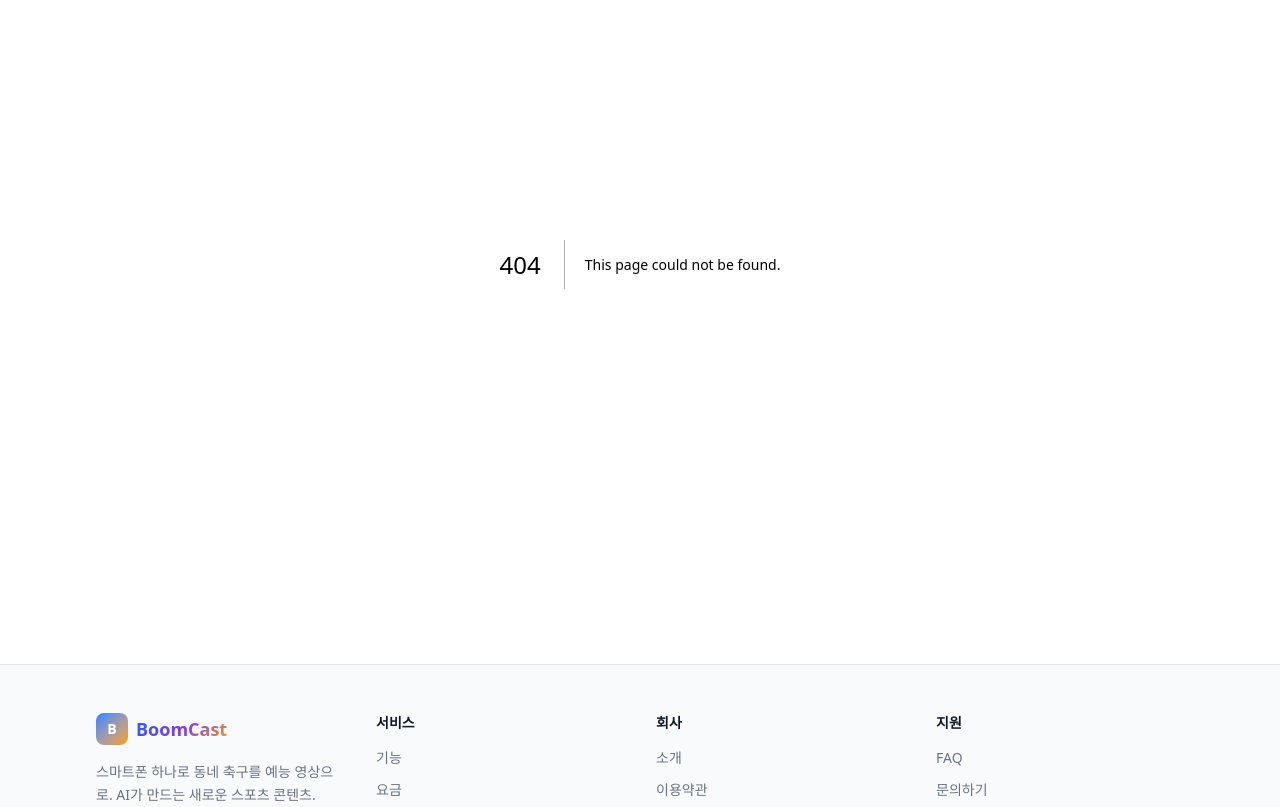
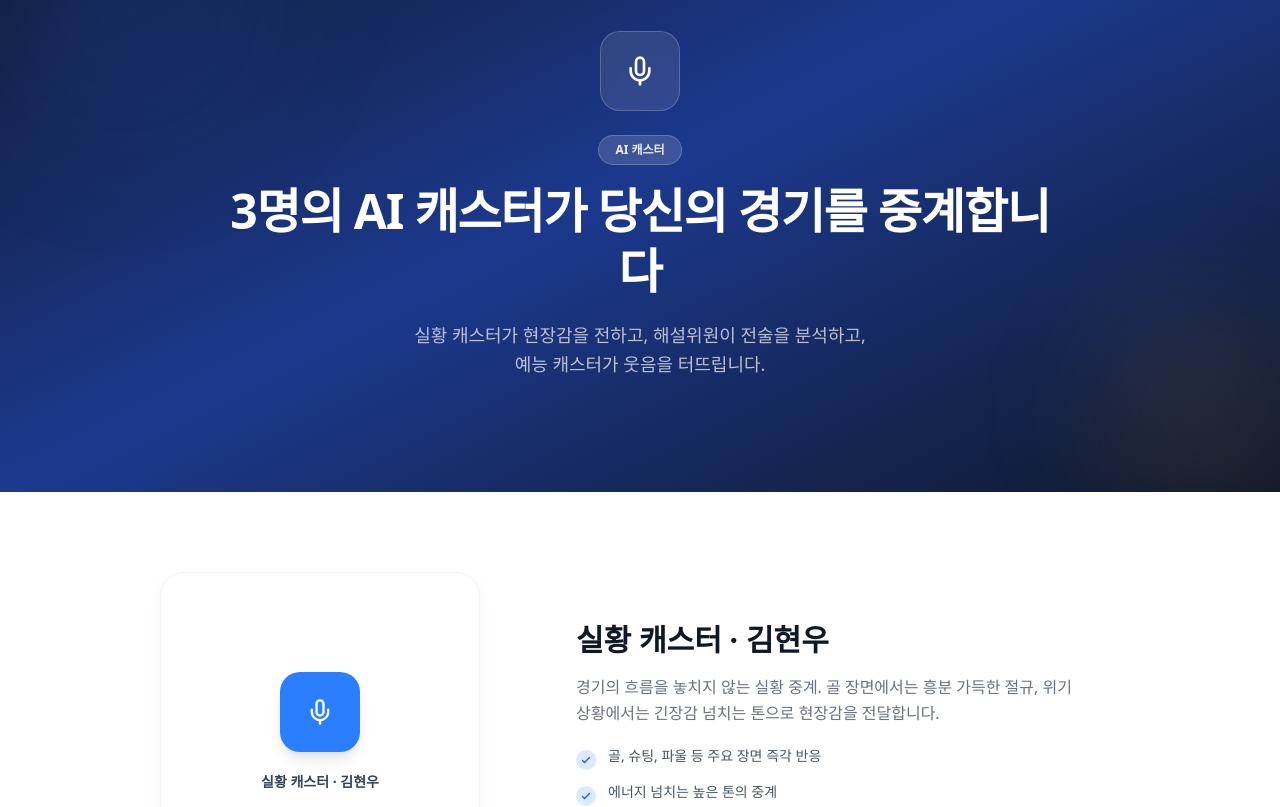
Before and after one commit to kangyh427/boomcast, a Next.js app: page /features/ai-casters in a window 1280 px wide. Before the commit this address had no page. Shown: the part 200-1007 px from the top of the page. Built offline with nearby package versions, Linux system fonts and the light colour scheme; a web font is replaced by a local one.

Commit message:
Create page.tsx

```diff
--- /dev/null
+++ b/src/app/features/ai-casters/page.tsx
@@ -0,0 +1,178 @@
+/*
+ * ============================================================
+ * 파일: src/app/features/ai-casters/page.tsx
+ * 설명: AI 캐스터 소개 상세 페이지
+ * 경로: src/app/features/ai-casters/page.tsx
+ * 최근 작업: 세션 9 - 신규 생성
+ *   - FeatureDetailLayout 공통 레이아웃 사용
+ *   - 3명의 캐스터 소개 (실황/해설/예능)
+ *   - AI 대본 미리보기 섹션
+ *   - useLang() 적용 (한/영)
+ *   - lucide-react 아이콘 사용 (이모지 대체)
+ * 작성일: 2026-03-07
+ * ============================================================
+ */
+
+"use client";
+
+import FeatureDetailLayout from "@/components/features/FeatureDetailLayout";
+import { useLang } from "@/providers/LanguageProvider";
+import { Mic, BookOpen, Laugh, Sparkles } from "lucide-react";
+
+/* ── 한/영 텍스트 데이터 ── */
+const pageData = {
+  ko: {
+    heroBadge: "AI 캐스터",
+    heroTitle: "3명의 AI 캐스터가\n당신의 경기를 중계합니다",
+    heroSubtitle:
+      "실황 캐스터가 현장감을 전하고, 해설위원이 전술을 분석하고,\n예능 캐스터가 웃음을 터뜨립니다.",
+    sections: [
+      {
+        iconComponent: "Mic",
+        iconBg: "bg-blue-500",
+        title: "실황 캐스터 · 김현우",
+        description:
+          "경기의 흐름을 놓치지 않는 실황 중계. 골 장면에서는 흥분 가득한 절규, 위기 상황에서는 긴장감 넘치는 톤으로 현장감을 전달합니다.",
+        points: [
+          "골, 슈팅, 파울 등 주요 장면 즉각 반응",
+          "에너지 넘치는 높은 톤의 중계",
+          "경기 흐름에 따라 감정선 자동 조절",
+        ],
+      },
+      {
+        iconComponent: "BookOpen",
+        iconBg: "bg-emerald-500",
+        title: "해설위원 · 박지훈",
+        description:
+          "차분하고 분석적인 전술 해설. 선수의 포지셔닝, 팀 전략, 경기 흐름의 변화를 읽고 시청자에게 깊이 있는 이해를 제공합니다.",
+        points: [
+          "전술 분석과 상황 설명",
+          "차분한 톤의 배경 지식 제공",
+          "가끔 인생 조언형 드립으로 웃음 유발",
+        ],
+      },
+      {
+        iconComponent: "Laugh",
+        iconBg: "bg-amber-500",
+        title: "예능 캐스터 · 이수빈",
+        description:
+          "바이럴 콘텐츠의 핵심. 과장된 리액션, 유행어, 사투리를 섞어 경기를 예능으로 만듭니다. 헛발질에도 웃음 포인트를 만들어냅니다.",
+        points: [
+          "밝고 유쾌한 과장 리액션",
+          "사투리, 유행어, ㅋㅋ 포함",
+          "헛발질 → '이건 공이 잘못한 겁니다'",
+        ],
+      },
+      {
+        iconComponent: "Sparkles",
+        iconBg: "bg-purple-500",
+        title: "AI 대본의 비밀",
+        description:
+          "한국 예능 자막 데이터로 학습한 AI가, 경기 상황에 맞는 대사를 생성합니다. '골때녀', '뭉쳐야 찬다' 스타일의 유머 패턴을 활용합니다.",
+        points: [
+          "경기 상황별 맞춤 대사 자동 생성",
+          "3명의 캐스터가 자연스럽게 대화",
+          "사용자 피드백으로 지속 품질 개선",
+        ],
+      },
+    ],
+    ctaTitle: "직접 들어보세요",
+    ctaSubtitle: "AI 캐스터 3명의 예능 해설을 체험해볼 수 있습니다",
+    ctaButtonText: "체험하기",
+  },
+  en: {
+    heroBadge: "AI Casters",
+    heroTitle: "3 AI Casters\nCommentate Your Game",
+    heroSubtitle:
+      "A play-by-play caster brings the action, an analyst breaks down tactics,\nand an entertainer adds the laughs.",
+    sections: [
+      {
+        iconComponent: "Mic",
+        iconBg: "bg-blue-500",
+        title: "Play-by-Play · Alex Kim",
+        description:
+          "Never misses a beat. From screaming goal calls to tense penalty moments, the play-by-play caster delivers raw excitement and energy.",
+        points: [
+          "Instant reactions to goals, shots, fouls",
+          "High-energy, passionate commentary style",
+          "Emotion auto-adjusts to match flow",
+        ],
+      },
+      {
+        iconComponent: "BookOpen",
+        iconBg: "bg-emerald-500",
+        title: "Analyst · James Park",
+        description:
+          "Calm and analytical tactical commentary. Reads player positioning, team strategy, and shifts in momentum to give viewers deeper understanding.",
+        points: [
+          "Tactical analysis and situation breakdowns",
+          "Composed tone with expert insights",
+          "Occasional life-advice humor for laughs",
+        ],
+      },
+      {
+        iconComponent: "Laugh",
+        iconBg: "bg-amber-500",
+        title: "Entertainer · Mia Lee",
+        description:
+          "The viral content engine. Over-the-top reactions, catchphrases, and wit turn every game into entertainment. Even a missed shot becomes comedy.",
+        points: [
+          "Bright, over-the-top reactions",
+          "Catchphrases, humor, and LOLs",
+          "Missed shot → 'That one's the ball's fault!'",
+        ],
+      },
+      {
+        iconComponent: "Sparkles",
+        iconBg: "bg-purple-500",
+        title: "The AI Script Secret",
+        description:
+          "AI trained on Korean entertainment subtitle data generates match-specific dialogue. Uses humor patterns inspired by top sports variety shows.",
+        points: [
+          "Auto-generated scripts per game situation",
+          "Natural 3-caster conversation flow",
+          "Continuous quality improvement via feedback",
+        ],
+      },
+    ],
+    ctaTitle: "Hear It Yourself",
+    ctaSubtitle: "Experience the AI casters' entertainment commentary",
+    ctaButtonText: "Try Experience",
+  },
+};
+
+/* ── 아이콘 맵 ── */
+const iconMap: Record<string, React.ReactNode> = {
+  Mic: <Mic className="w-7 h-7" />,
+  BookOpen: <BookOpen className="w-7 h-7" />,
+  Laugh: <Laugh className="w-7 h-7" />,
+  Sparkles: <Sparkles className="w-7 h-7" />,
+};
+
+export default function AICastersPage() {
+  const { lang } = useLang();
+  const d = pageData[lang];
+
+  /* sections 데이터에 아이콘 컴포넌트 매핑 */
+  const sections = d.sections.map((s) => ({
+    icon: iconMap[s.iconComponent],
+    iconBg: s.iconBg,
+    title: s.title,
+    description: s.description,
+    points: s.points,
+  }));
+
+  return (
+    <FeatureDetailLayout
+      heroGradient="bg-gradient-to-br from-slate-900 via-blue-900 to-slate-900"
+      heroIcon={<Mic className="w-8 h-8" />}
+      heroBadge={d.heroBadge}
+      heroTitle={d.heroTitle}
+      heroSubtitle={d.heroSubtitle}
+      sections={sections}
+      ctaTitle={d.ctaTitle}
+      ctaSubtitle={d.ctaSubtitle}
+      ctaButtonText={d.ctaButtonText}
+    />
+  );
+}
```
